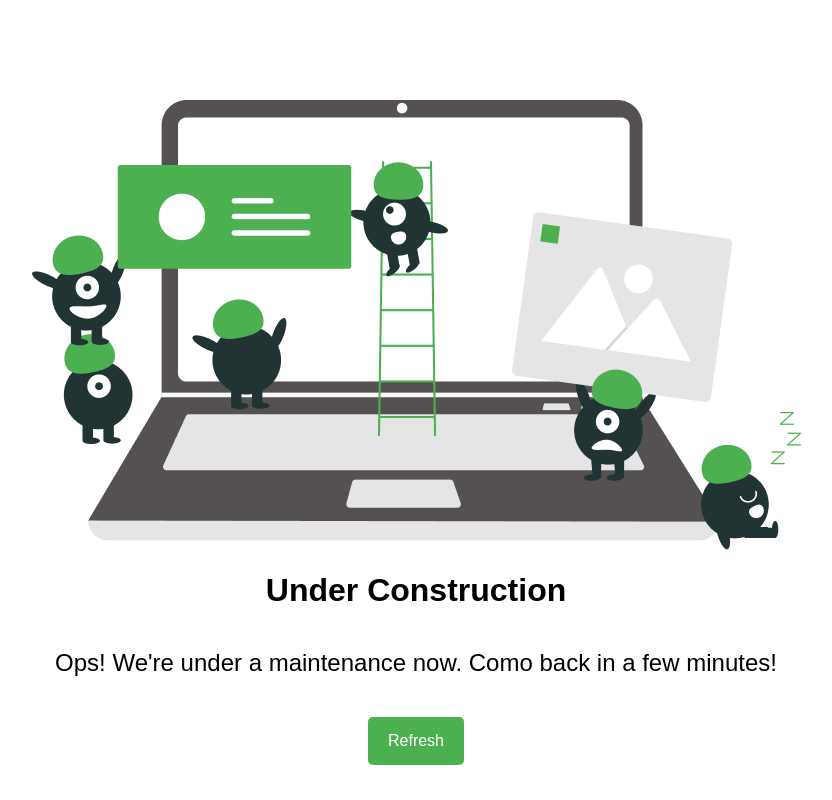
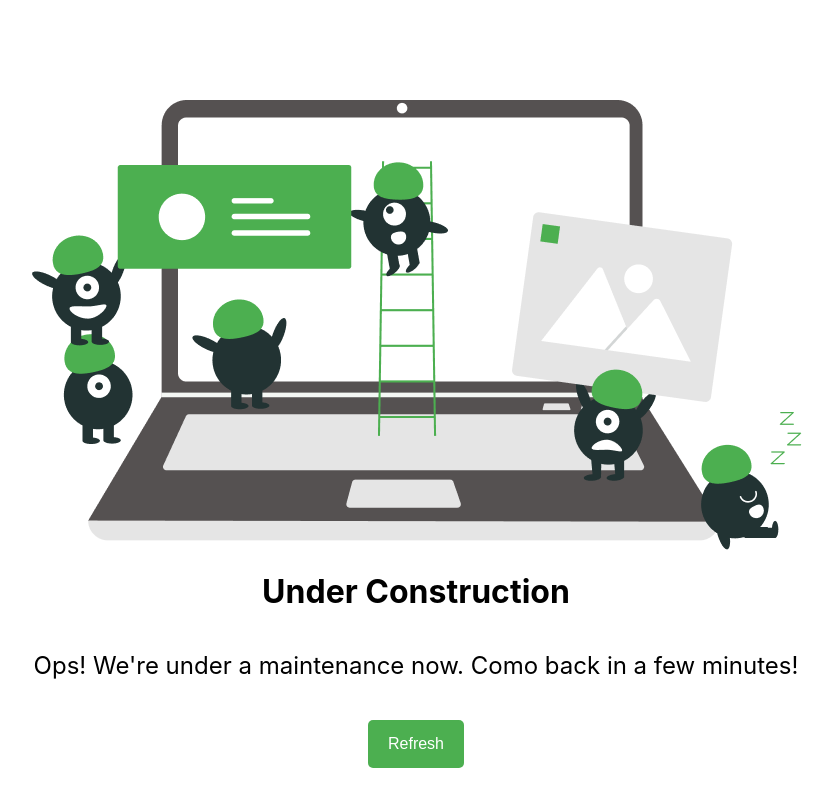
Before and after one commit to leozw/status-page, a plain HTML site: page index.html in a window 1280 px wide. Shown: the whole page, without its empty margins (224-1056 px from the left). Drawn offline with Linux system fonts and the light colour scheme.

Commit message:
Change css

```diff
--- a/style.css
+++ b/style.css
@@ -1,5 +1,5 @@
 body {
-    font-family: Arial, Helvetica, sans-serif;
+    font-family: -apple-system, BlinkMacSystemFont, 'Segoe UI', Roboto, Oxygen, Ubuntu, Cantarell, 'Open Sans', 'Helvetica Neue', sans-serif;
 }
 
 .construction{
@@ -19,7 +19,8 @@ p {
 }
 
 button {
-    background-color: #4CAF50; /* Green */
+    cursor: pointer;
+    background-color: #4CAF50;
     border: none;
     color: white;
     padding: 15px 20px;
```
